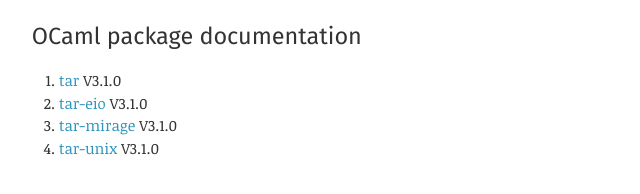
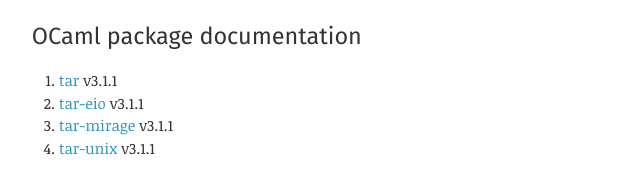
Before and after one commit to mirage/ocaml-tar, a plain HTML site: page index.html in a window 1280 px wide. Shown: the full height of the page, 0-640 px from the left. Drawn offline with Linux system fonts and the light colour scheme.

Commit message:
Update tar doc to 3.1.1.

```diff
--- a/index.html
+++ b/index.html
@@ -11,10 +11,10 @@
       <div class="by-name">
       <h2>OCaml package documentation</h2>
       <ol>
-      <li><a href="tar/index.html">tar</a> <span class="version">V3.1.0</span></li>
-      <li><a href="tar-eio/index.html">tar-eio</a> <span class="version">V3.1.0</span></li>
-      <li><a href="tar-mirage/index.html">tar-mirage</a> <span class="version">V3.1.0</span></li>
-      <li><a href="tar-unix/index.html">tar-unix</a> <span class="version">V3.1.0</span></li>
+      <li><a href="tar/index.html">tar</a> <span class="version">v3.1.1</span></li>
+      <li><a href="tar-eio/index.html">tar-eio</a> <span class="version">v3.1.1</span></li>
+      <li><a href="tar-mirage/index.html">tar-mirage</a> <span class="version">v3.1.1</span></li>
+      <li><a href="tar-unix/index.html">tar-unix</a> <span class="version">v3.1.1</span></li>
       </ol>
       </div>
     </main>
```
Also changed, not shown: tar/Tar/index.html (+1 -1 lines).
